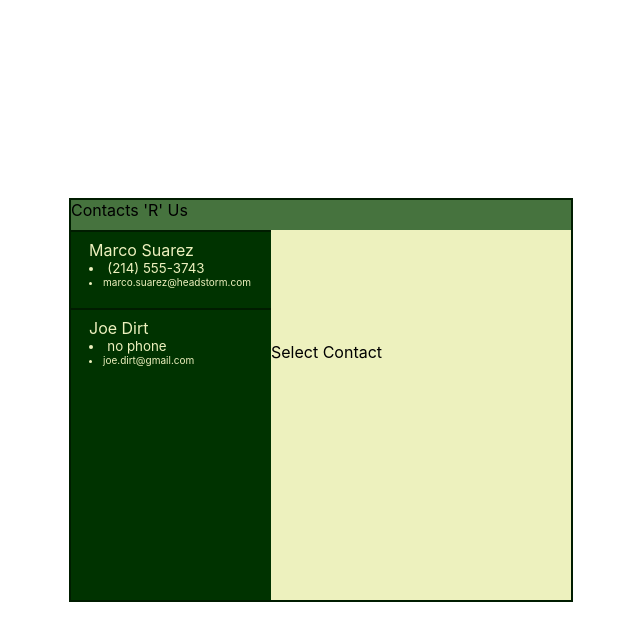
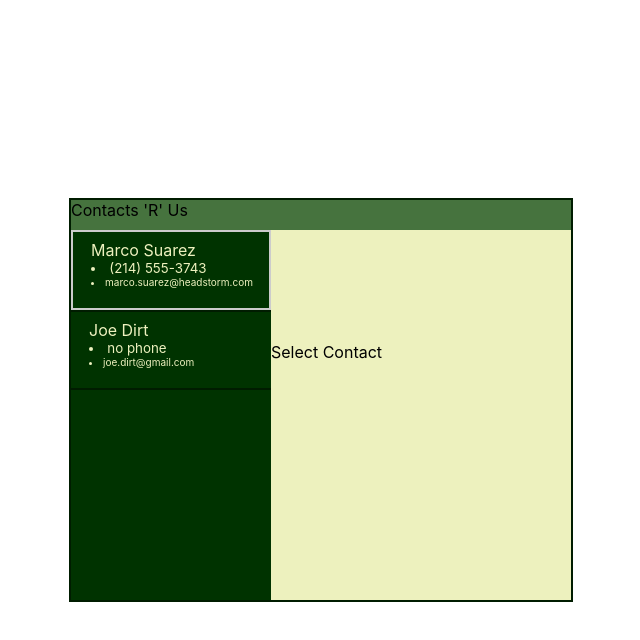
Before and after one commit to rawallerstein/contacts-r-us, a React (Create React App) app: page / in a window 1280 px wide. In both pictures the pointer is over the element 490 px from the left and 269 px from the top of the page. Shown: the top 640 px of the page, without its empty margins (319-959 px from the left). Built offline with nearby package versions, Linux system fonts and the light colour scheme.

Commit message:
fixed broken overflow

```diff
--- a/src/Contacts/Contacts.css
+++ b/src/Contacts/Contacts.css
@@ -10,12 +10,10 @@
   flex-direction: column;
   width: 300px;
   height: 370px;
-  margin-bottom: 40%;
   background: #EDF1BE;
   overflow-wrap: break-word;
   overflow-y: scroll;
 }
-
 .Contact {
   background: #003300;
   flex: 1;
@@ -28,13 +26,15 @@
 
 .Cinfo {
   border-top:solid 2px #001C00;
+  border-bottom:solid 2px #001C00;
   background: #003300;
   height: 60px;
   padding: 8px;
   cursor: pointer;
   overflow-y: hidden;
+} .Cinfo:hover{
+  border: solid 2px #ccc;}
 
-}
  .Cname {
    display:flex;
    font-size: medium;
```
